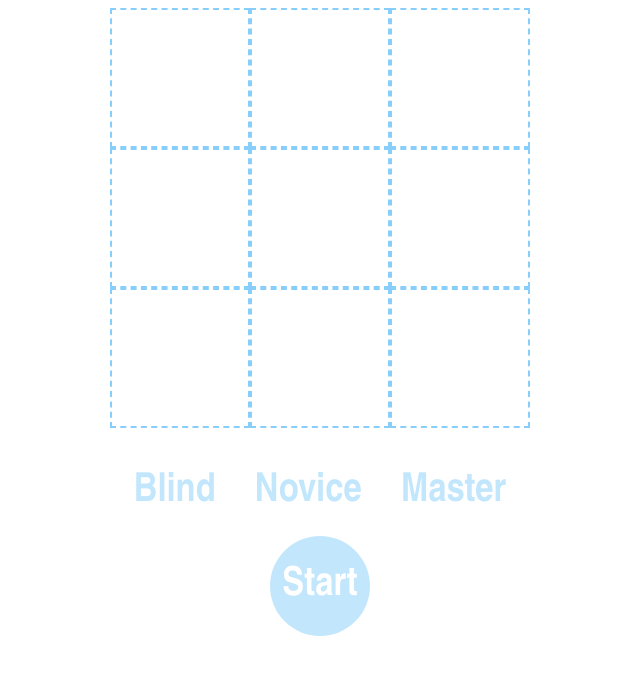
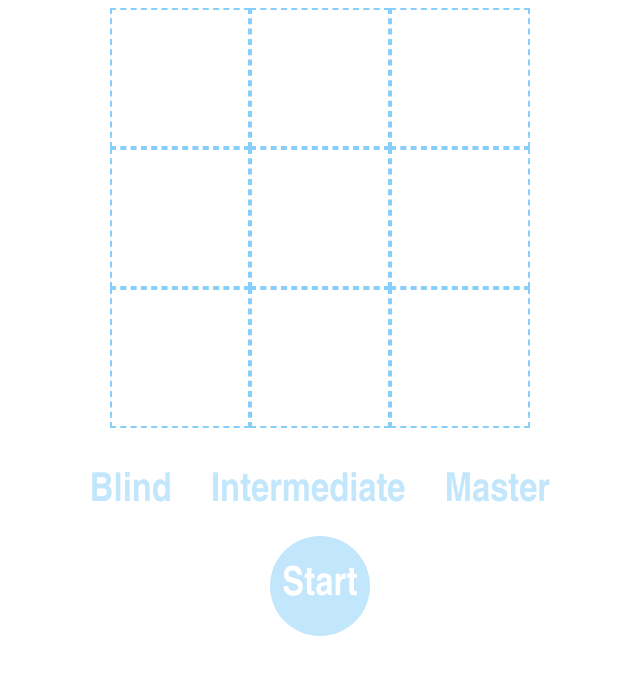
Before and after one commit to spaceisgreat99/AIGameEngine, a plain HTML site: page index.html in a window 1280 px wide. Shown: the whole page, without its empty margins (320-960 px from the left). Drawn offline with Linux system fonts and the light colour scheme.

Commit message:
Changed the word Novice to Intermediate

```diff
--- a/index.html
+++ b/index.html
@@ -25,7 +25,7 @@
                 <div class = 'intial'>
                     <div class = 'difficulty'>
                         <span class = 'level not-selected' id = "blind">Blind</span>
-                        <span class = 'level not-selected' id = "novice">Novice</span>
+                        <span class = 'level not-selected' id = "novice">Intermediate</span>
                         <span class = 'level not-selected' id = "master">Master</span>
                     </div>
 
```
